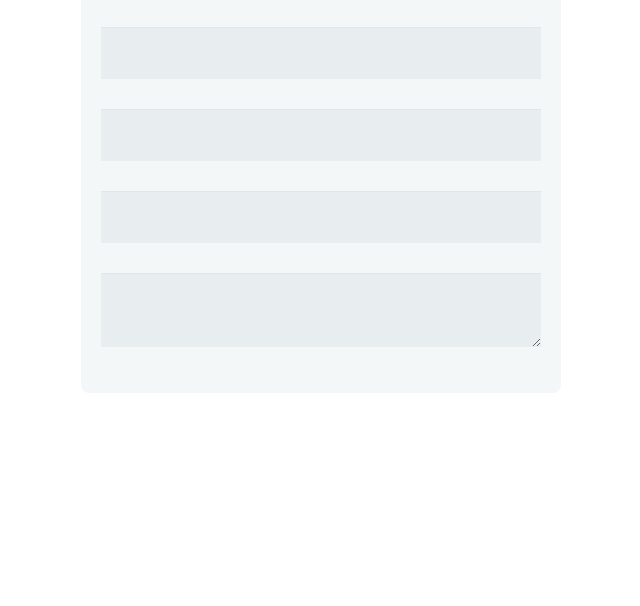
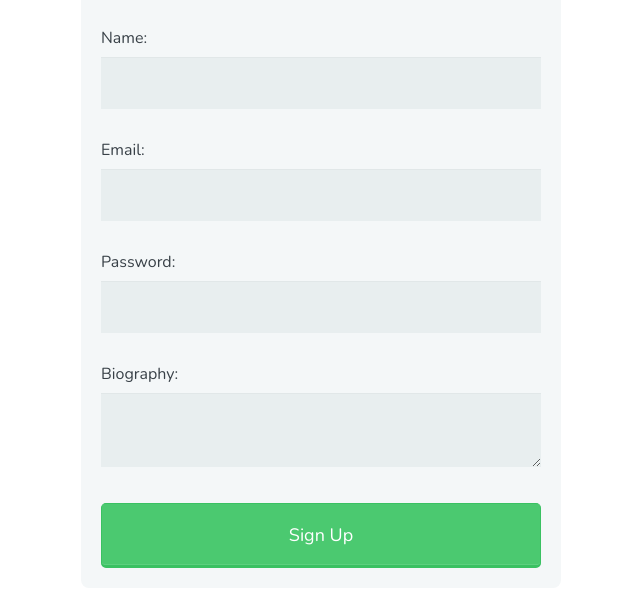
Before and after one commit to SkyCHarris/HTML-Unit-3, a plain HTML site: page HTML Forms/index.html in a window 1280 px wide. Shown: the part 66-672 px from the top of the page, without its empty margins (319-959 px from the left). Drawn offline with nearby package versions, Linux system fonts and the light colour scheme.

Commit message:
Input types, buttons, textareas, labels.

```diff
--- a/HTML Forms/index.html
+++ b/HTML Forms/index.html
@@ -9,12 +9,24 @@
         <link rel="stylesheet" href="css/main.css">
     </head>
     <body>
+
         <form action="index.html" method="post">
             <h1>Sign Up</h1>
+
+            <label for="name">Name:</label>
             <input type="text" id="name" name="user_name">
+
+            <label for="mail">Email:</label>
             <input type="email" id="mail" name="user_email">
+
+            <label for="password">Password:</label>
             <input type="password" id="password" name="user_password">
+
+            <label for="bio">Biography:</label>
             <textarea id="bio" name="user_bio"></textarea>
+
+            <button type="submit">Sign Up</button>
         </form>
+
     </body>
 </html>
```
